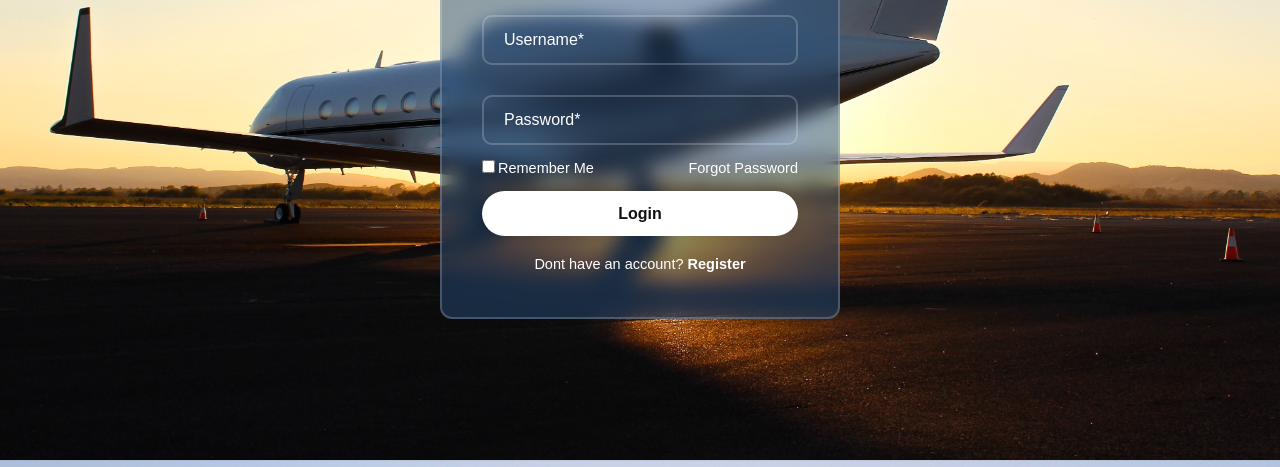
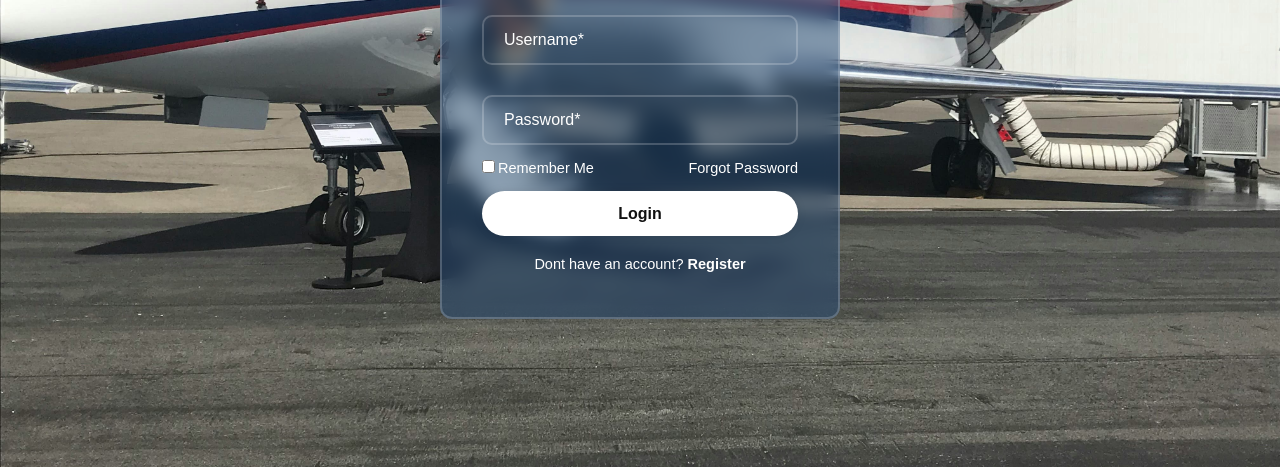
Before and after one commit to FBW-23-E10/Gifty_company-page, a website: page login.html in a window 1280 px wide. Shown: the part 333-800 px from the top of the page. Drawn offline with Linux system fonts and the light colour scheme.

Commit message:
this is my project

```diff
--- a/login.css
+++ b/login.css
@@ -65,7 +65,7 @@
     justify-content: center;
     align-items: center;
     min-height: 80vh;
-    background:url(/Images/jet\ _1.jpg);
+    background:url(./Images/jet1.jpg);
     background-size: cover;
     background-position: center;
   }
```
